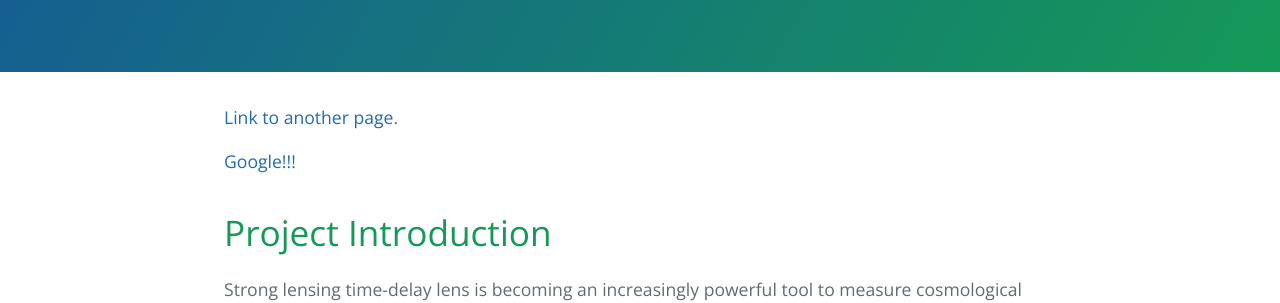
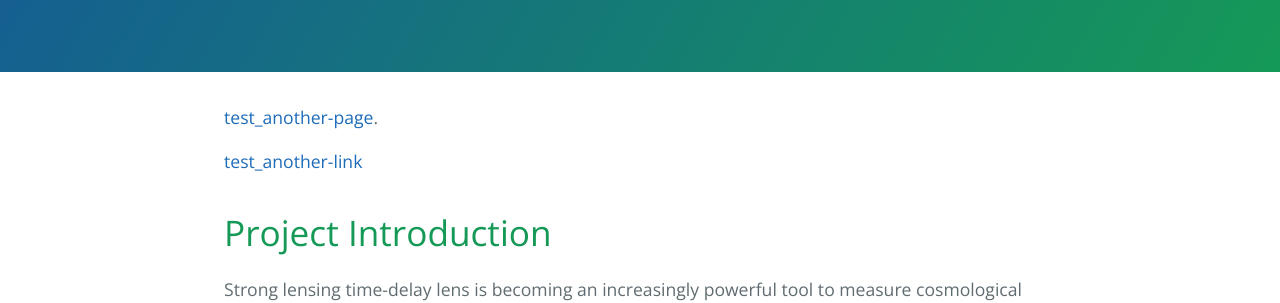
Before and after one commit to TDLMC/TDLMC.github.io, a Jekyll site: the page built from index.md, in a window 1280 px wide. Shown: the part 323-626 px from the top of the page. Built offline with Jekyll 4.4.1, drawn with Linux system fonts in a browser that asks for light colours.

Commit message:
change test_link test_page

```diff
--- a/index.md
+++ b/index.md
@@ -2,10 +2,9 @@
 layout: default
 ---
 
+[test_another-page](another-page).
 
-[Link to another page](another-page).
-
-[Google!!!](https://www.google.com)
+[test_another-link](https://www.google.com)
 
 
 # [](#Introduction)Project Introduction
```
